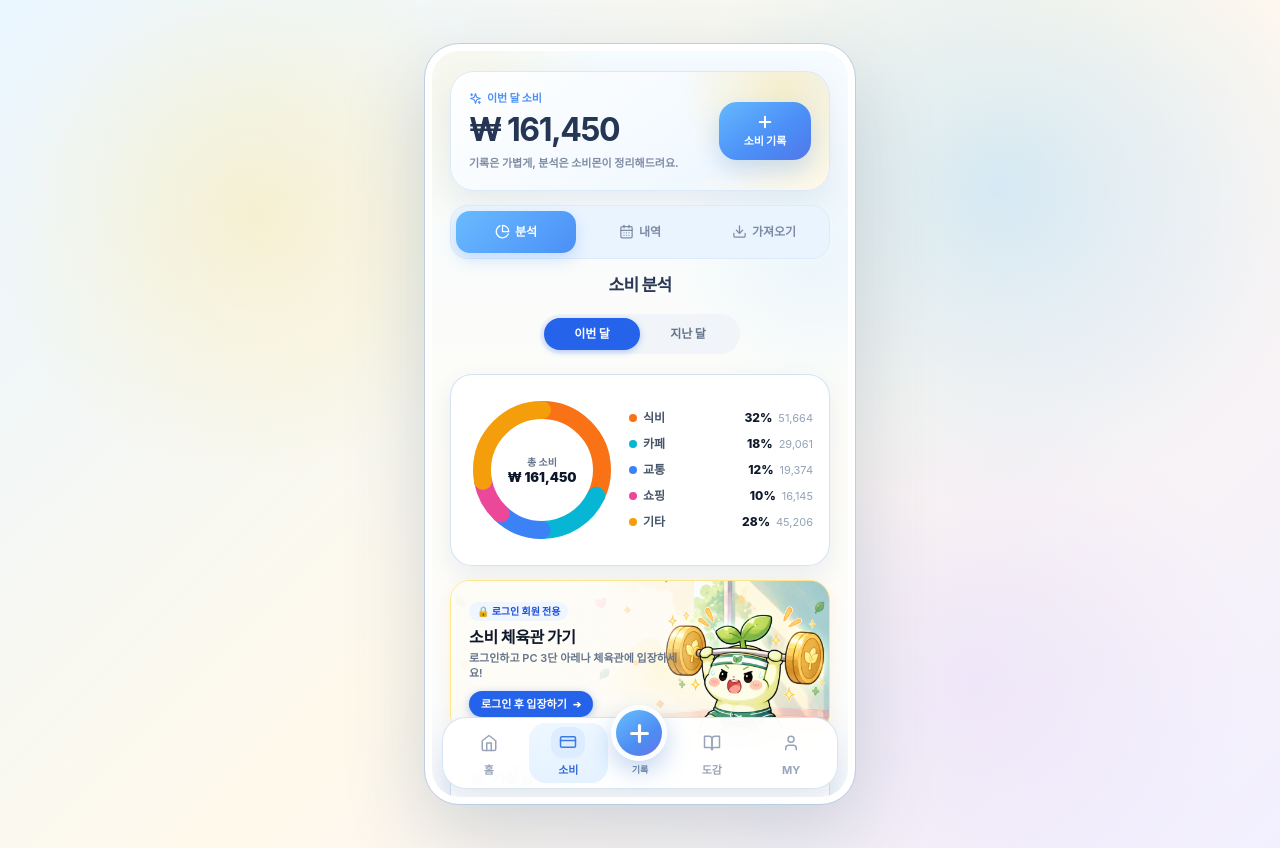
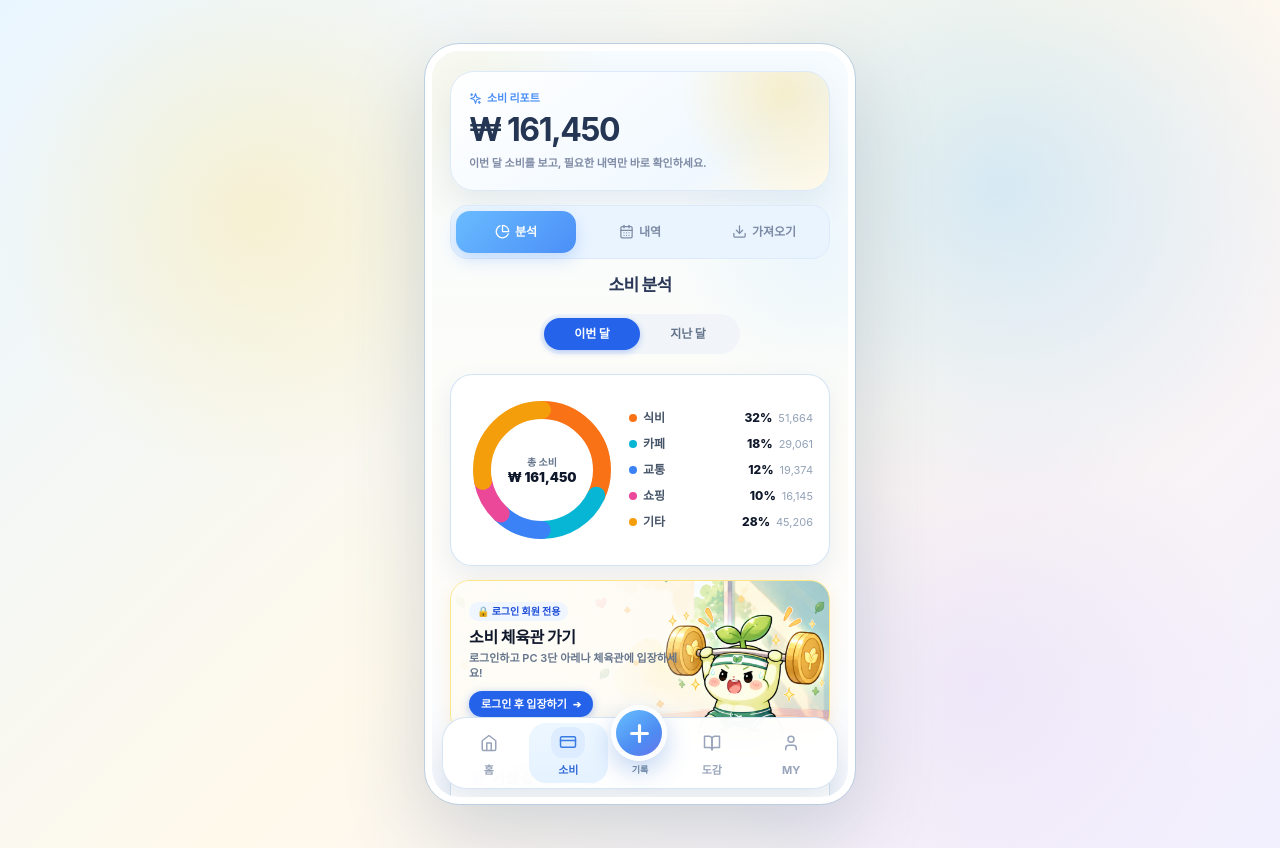
Before and after one commit to seokmoyoon/samfinace, a React (Vite) app: page / in a window 1280 px wide. Both pictures are taken after a click on the button "소비". Built offline with nearby package versions, Linux system fonts and the light colour scheme; no server answers; grey boxes are pictures that could not be loaded; a web font is replaced by a local one.

Commit message:
feat: simplify spending view around analysis and history

```diff
--- a/src/components/SpendingTab.jsx
+++ b/src/components/SpendingTab.jsx
@@ -2,7 +2,6 @@ import React, { useState } from 'react';
 import {
   CalendarDays,
   Download,
-  Plus,
   PieChart,
   Sparkles
 } from 'lucide-react';
@@ -35,18 +34,12 @@ export default function SpendingTab({
 
   return (
     <div className="spending-screen spending-refresh" style={{ paddingBottom: '16px' }}>
-      <section className="spending-hero">
+      <section className="spending-hero spending-hero-clean">
         <div>
-          <div className="spending-eyebrow">
-            <Sparkles size={13} /> 이번 달 소비
-          </div>
+          <div className="spending-eyebrow"><Sparkles size={13} /> 소비 리포트</div>
           <strong className="spending-total">₩ {totalExpense.toLocaleString()}</strong>
-          <p>기록은 가볍게, 분석은 소비몬이 정리해드려요.</p>
+          <p>이번 달 소비를 보고, 필요한 내역만 바로 확인하세요.</p>
         </div>
-        <button className="spending-add-button" onClick={() => onOpenQuickAdd && onOpenQuickAdd()}>
-          <Plus size={18} strokeWidth={2.7} />
-          <span>소비 기록</span>
-        </button>
       </section>
 
       <div className="spending-segment" role="tablist" aria-label="소비 메뉴">
```
